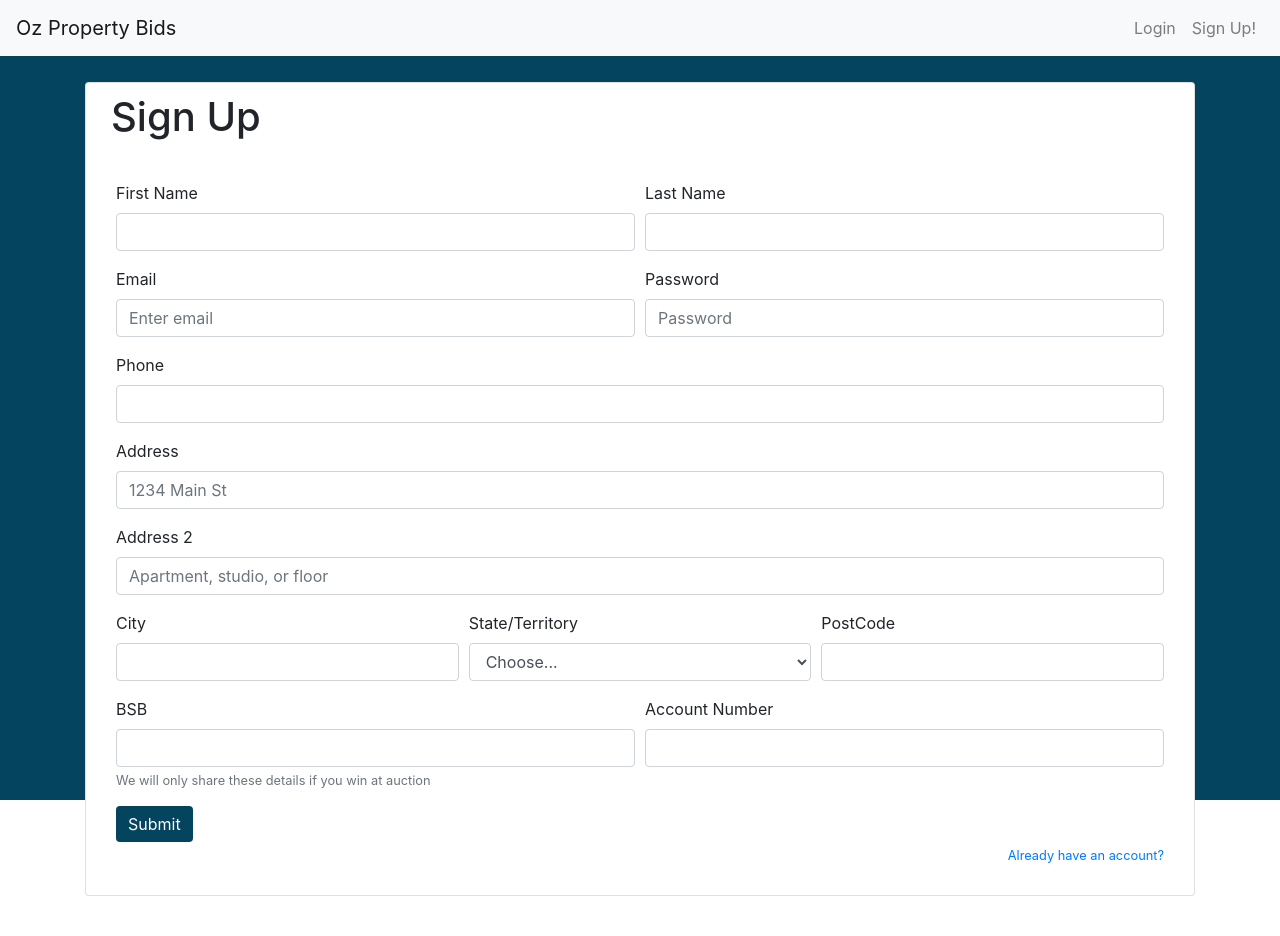
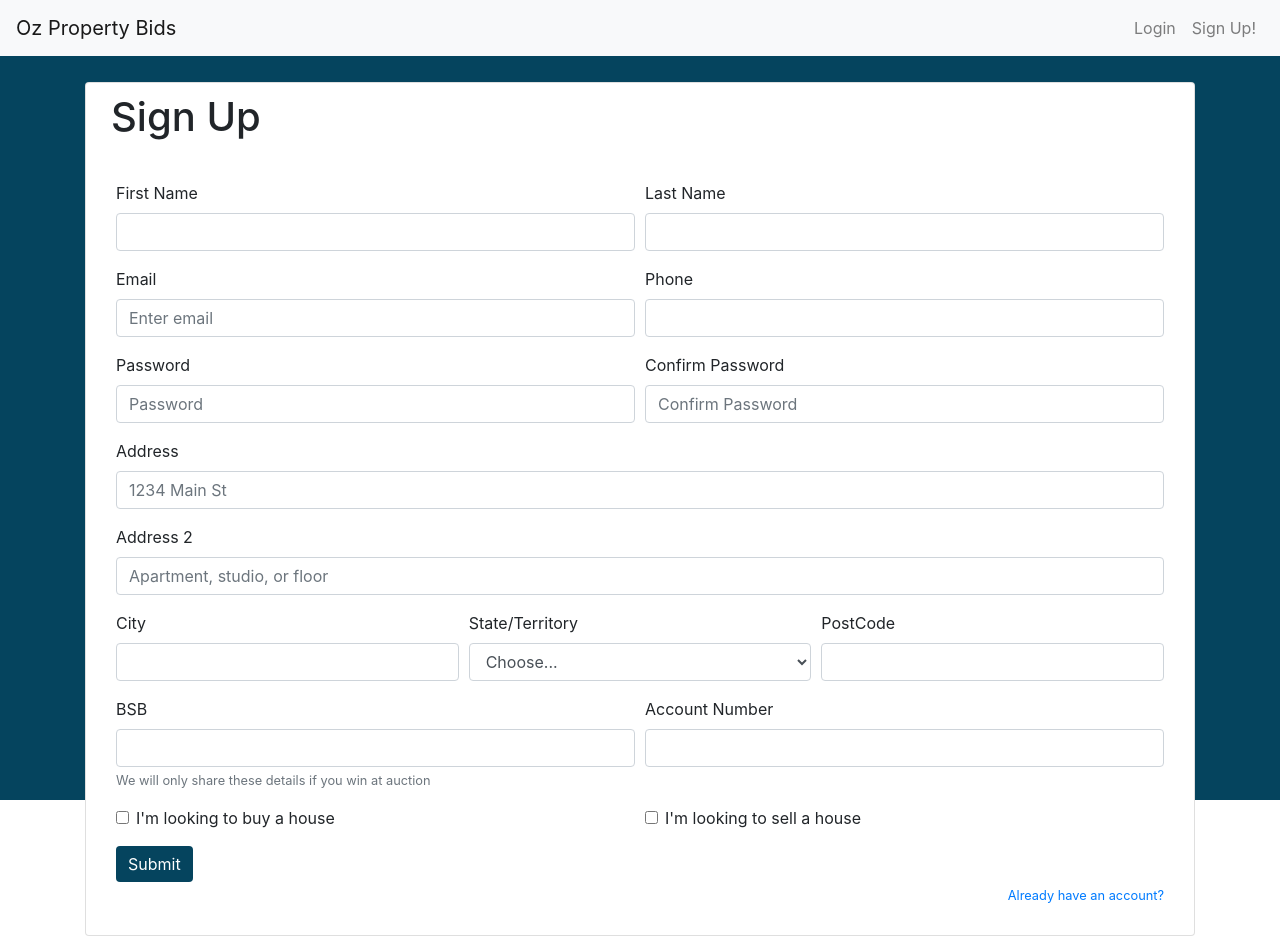
Before and after one commit to n3ih7/Oz-Property-Bids, a React (Create React App) app in the folder front-end/: page /signup in a window 1280 px wide. Before the commit the page ends 896 px from the top, so only its background shows below. Built offline with nearby package versions, Linux system fonts and the light colour scheme.

Commit message:
updated sign up form

```diff
--- a/front-end/src/pages/Home.js
+++ b/front-end/src/pages/Home.js
@@ -134,6 +134,7 @@ class Home extends Component{
                     <option value="1">1</option>
                     <option value="2">2</option>
                     <option value="3+">3+</option>
+                    <option value="3+">Any</option>
                   </Form.Control>
               </Col>
               <Col md="auto">
@@ -167,10 +168,12 @@ class Home extends Component{
 
     axios.get('/buy', {params:{
       keyword: this.location.current.value.slice(this.location.current.value.length - 4),
-      // bedrooms : this.numberBeds.current.value,
-      // bathrooms : this.numberBaths.current.value,
-      // minprice: this.minPrice.current.value,
-      // maxprice: this.maxPrice.current.value
+      // beds : this.numberBeds.current.value,
+      // bathss : this.numberBaths.current.value,
+      // carSpots:
+      // auction-start: yyyy-mm-dd,
+      // auction-end: yyyy-mm-dd
+
     }})
     .then((response) => {
         // console.log(response);
--- a/front-end/src/pages/LogOut.js
+++ b/front-end/src/pages/LogOut.js
@@ -1,5 +1,5 @@
 import React, {Component} from 'react';
-import {Card, Container, Row, Col, Form, Button, Spinner} from 'react-bootstrap';
+import {Container, Row, Spinner} from 'react-bootstrap';
 import {Redirect} from 'react-router-dom';
 const axios = require('axios');
 
--- a/front-end/src/pages/SignUp.js
+++ b/front-end/src/pages/SignUp.js
@@ -13,12 +13,15 @@ class SignUp extends Component{
             loading: false,
             authenticated: null,
             redirect: false,
-            attemptSignUp : false
+            attemptSignUp : false,
+            buyer : false,
+            seller : false
         }
         this.firstName = React.createRef();
         this.lastName = React.createRef();
         this.email = React.createRef();
-        this.password = React.createRef();
+        this.password1 = React.createRef();
+        this.password2 = React.createRef();
         this.address1 = React.createRef();
         this.address2 = React.createRef();
         this.city = React.createRef();
@@ -33,6 +36,46 @@ class SignUp extends Component{
         this.pageContent = this.pageContent.bind(this);
         this.handleSubmit = this.handleSubmit.bind(this);
         this.attemptSignUp = this.attemptSignUp.bind(this);
+    }
+
+    formCheckbox(){
+        if(this.state.buyer === false && this.state.seller === false){
+            return(
+                <Form.Row>
+                    <Form.Group as ={Col}>
+                    <Form.Check type="checkbox" id="default-radio" label="I'm looking to buy a house" onClick={() => {this.setState({buyer: !this.state.buyer})}}></Form.Check>
+                    </Form.Group>
+                    <Form.Group as ={Col}>
+                    <Form.Check type="checkbox" id="default-radio" label="I'm looking to sell a house" onClick={() => {this.setState({seller: !this.state.seller})}}></Form.Check>
+                    </Form.Group>
+                </Form.Row>
+            );
+
+        }
+        else if(this.state.buyer === true && this.state.seller === false){
+            return(
+                <Form.Row>
+                    <Form.Group as ={Col}>
+                    <Form.Check type="checkbox" id="default-radio" label="I'm looking to buy a house" onClick={() => {this.setState({buyer: !this.state.buyer})}}></Form.Check>
+                    </Form.Group>
+                    <Form.Group as ={Col}>
+                    <Form.Check type="checkbox" id="default-radio" label="I'm looking to sell a house" disabled onClick={() => {this.setState({seller: !this.state.seller})}}></Form.Check>
+                    </Form.Group>
+                </Form.Row>
+            );
+        }
+        else if(this.state.buyer === false && this.state.seller === true){
+            return(
+                <Form.Row>
+                    <Form.Group as ={Col}>
+                    <Form.Check type="checkbox" id="default-radio" label="I'm looking to buy a house" disabled onClick={() => {this.setState({buyer: !this.state.buyer})}}></Form.Check>
+                    </Form.Group>
+                    <Form.Group as ={Col}>
+                    <Form.Check type="checkbox" id="default-radio" label="I'm looking to sell a house" onClick={() => {this.setState({seller: !this.state.seller})}}></Form.Check>
+                    </Form.Group>
+                </Form.Row>
+            );
+        }
     }
 
     pageContent(){
@@ -76,16 +119,25 @@ class SignUp extends Component{
                             <Form.Control type="email" placeholder="Enter email" ref={this.email}/>
                             </Form.Group>
 
-                            <Form.Group as={Col} controlId="formGridPassword">
-                            <Form.Label>Password</Form.Label>
-                            <Form.Control type="password" placeholder="Password" ref={this.password} />
+                            <Form.Group as={Col} controlId="formPhone">
+                            <Form.Label>Phone</Form.Label>
+                            <Form.Control placeholder="" ref={this.phone} />
                             </Form.Group>
                         </Form.Row>
 
-                        <Form.Group controlId="formPhone">
-                            <Form.Label>Phone</Form.Label>
-                            <Form.Control placeholder="" ref={this.phone} />
-                        </Form.Group>
+                        <Form.Row>
+                            <Form.Group as={Col} controlId="formGridPassword1">
+                            <Form.Label>Password</Form.Label>
+                            <Form.Control type="password" placeholder="Password" ref={this.password1} />
+                            </Form.Group>
+
+                            <Form.Group as={Col} controlId="formGridPassword2">
+                            <Form.Label>Confirm Password</Form.Label>
+                            <Form.Control type="password" placeholder="Confirm Password" ref={this.password2} />
+                            </Form.Group>
+                        </Form.Row>
+
+
 
                         <Form.Group controlId="formGridAddress1">
                             <Form.Label>Address</Form.Label>
@@ -139,6 +191,8 @@ class SignUp extends Component{
 
                             </Form.Group>
                         </Form.Row>
+
+                        {this.formCheckbox()}
 
                         <Button style={{background : "#05445E", border: "#05445E"}} type="submit" onClick = {this.handleSubmit}>
                             Submit
```
